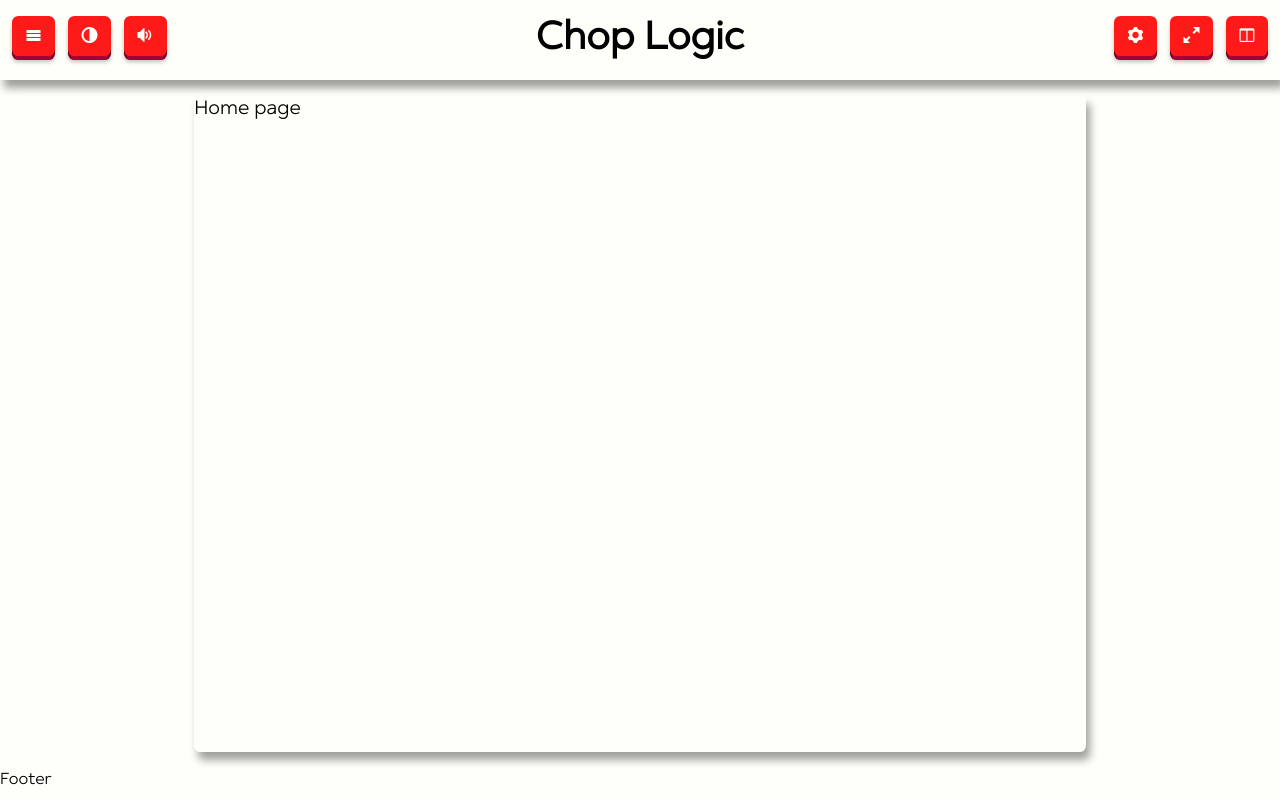
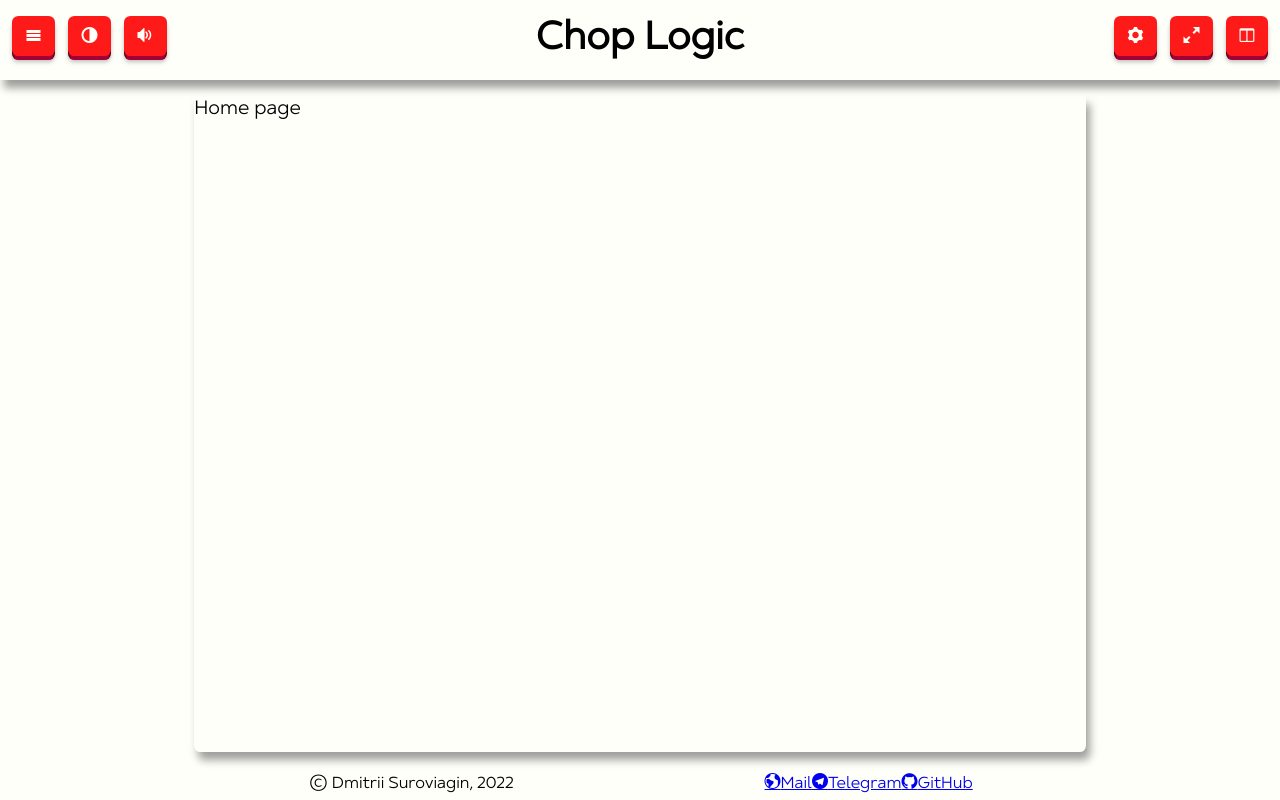
Before and after one commit to SavouryGin/chop_logic, a React app: page / in a window 1280 px wide. Built offline with nearby package versions, Linux system fonts and the light colour scheme.

Commit message:
ts-15: add footer content

```diff
--- a/src/components/footer/index.tsx
+++ b/src/components/footer/index.tsx
@@ -1,6 +1,7 @@
 import React from 'react';
 import formatClassName from 'helpers/formatters/format-class-name';
 import { ClassNameProp } from 'types';
+import { Icon } from 'enums';
 
 import './styles.scss';
 
@@ -11,7 +12,18 @@ export type FooterProps = {
 function Footer(props: FooterProps): React.ReactElement {
   return (
     <footer className={formatClassName(['footer', props.className])} data-testid='footer'>
-      Footer
+      <span className='footer__copyright'>© Dmitrii Suroviagin, 2022</span>
+      <span className='footer__links'>
+        <a href='mailto:savourygin@gmail.com' className={Icon.Mail}>
+          Mail
+        </a>
+        <a href='https://telegram.me/savoury_gin' target='_blank' rel='noreferrer' className={Icon.Telegram}>
+          Telegram
+        </a>
+        <a href='https://github.com/SavouryGin' target='_blank' rel='noreferrer' className={Icon.Github}>
+          GitHub
+        </a>
+      </span>
     </footer>
   );
 }
--- a/src/components/footer/styles.scss
+++ b/src/components/footer/styles.scss
@@ -2,4 +2,17 @@
 
 .footer {
   font-size: $small-font-size;
+  display: grid;
+  align-items: center;
+  justify-items: center;
+  grid-template-areas: '. footer-copyright footer-links .';
+  grid-template-columns: 2fr 5fr 5fr 2fr;
+
+  &__copyright {
+    grid-area: footer-copyright;
+  }
+
+  &__links {
+    grid-area: footer-links;
+  }
 }
--- a/src/enums/icon.ts
+++ b/src/enums/icon.ts
@@ -16,4 +16,7 @@ export enum Icon {
   DarkMode = 'chop-icon__contrast',
   Cancel = 'chop-icon__cross',
   Sidebar = 'chop-icon__columns',
+  Telegram = 'chop-icon__telegram',
+  Github = 'chop-icon__github',
+  Mail = 'chop-icon__earth',
 }
```
